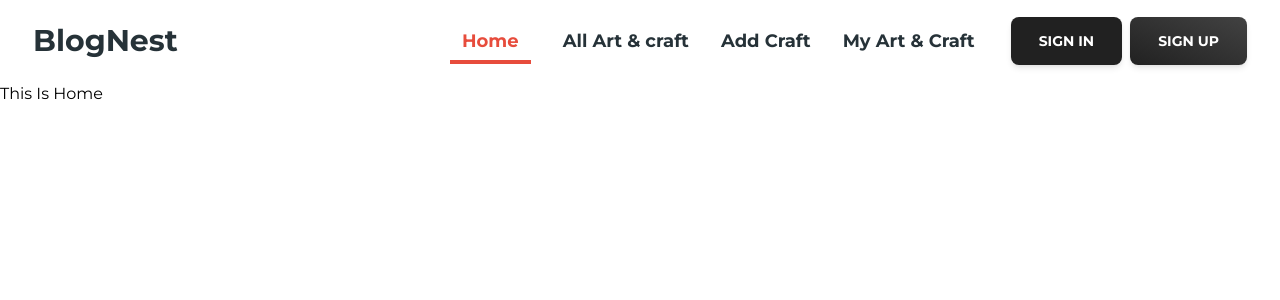
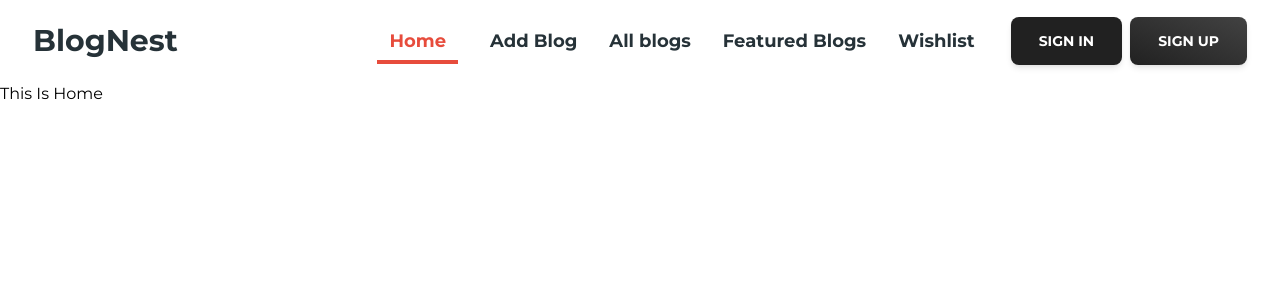
Before and after one commit to sifat26/BlogNest_Client, a React (Vite) app: page / in a window 1280 px wide. Shown: the top 300 px of the page. Built offline with nearby package versions, Linux system fonts and the light colour scheme; no server answers.

Commit message:
Navbar updated

```diff
--- a/index.html
+++ b/index.html
@@ -10,7 +10,7 @@
       href="https://fonts.googleapis.com/css2?family=Montserrat:ital,wght@0,100..900;1,100..900&display=swap"
       rel="stylesheet"
     />
-    <title>Vite + React</title>
+    <title>BlogNest</title>
   </head>
   <body>
     <div id="root"></div>
--- a/src/Pages/Shared/NavBar.jsx
+++ b/src/Pages/Shared/NavBar.jsx
@@ -55,14 +55,14 @@ export function NavBar() {
         className="p-1 font-bold font-['Montserrat'] lg:text-lg text-base"
       >
         <NavLink
-          to="/allartcraft"
+          to="/addblog"
           className={({ isActive }) =>
             isActive
               ? "px-3 py-2  border-b-4 border-b-[#E74C3C] text-[#E74C3C]"
               : ""
           }
         >
-          All Art & craft
+          Add Blog
         </NavLink>
       </Typography>
       <Typography
@@ -72,14 +72,14 @@ export function NavBar() {
         className="p-1 font-bold font-['Montserrat'] lg:text-lg text-base"
       >
         <NavLink
-          to="/addcraft"
+          to="/allblogs"
           className={({ isActive }) =>
             isActive
               ? "px-3 py-2  border-b-4 border-b-[#E74C3C] text-[#E74C3C]"
               : ""
           }
         >
-          Add Craft
+          All blogs
         </NavLink>
       </Typography>
 
@@ -90,52 +90,34 @@ export function NavBar() {
         className="p-1 font-bold font-['Montserrat'] lg:text-lg text-base"
       >
         <NavLink
-          to="/myartcraft"
+          to="/featuredblogs"
           className={({ isActive }) =>
             isActive
               ? "px-3 py-2  border-b-4 border-b-[#E74C3C] text-[#E74C3C]"
               : ""
           }
         >
-          My Art & Craft
+         Featured Blogs
         </NavLink>
       </Typography>
-      {/* <Typography
+      <Typography
         as="li"
         variant="small"
         color="blue-gray"
-        className="p-1 font-bold"
+        className="p-1 font-bold font-['Montserrat'] lg:text-lg text-base"
       >
-        <label className="flex cursor-pointer gap-2">
-          <svg
-            xmlns="http://www.w3.org/2000/svg"
-            width="20"
-            height="20"
-            viewBox="0 0 24 24"
-            fill="none"
-            stroke="currentColor"
-            strokeWidth="2"
-            strokeLinecap="round"
-            strokeLinejoin="round"
-          >
-            <circle cx="12" cy="12" r="5" />
-            <path d="M12 1v2M12 21v2M4.2 4.2l1.4 1.4M18.4 18.4l1.4 1.4M1 12h2M21 12h2M4.2 19.8l1.4-1.4M18.4 5.6l1.4-1.4" />
-          </svg>
-          <svg
-            xmlns="http://www.w3.org/2000/svg"
-            width="20"
-            height="20"
-            viewBox="0 0 24 24"
-            fill="none"
-            stroke="currentColor"
-            strokeWidth="2"
-            strokeLinecap="round"
-            strokeLinejoin="round"
-          >
-            <path d="M21 12.79A9 9 0 1 1 11.21 3 7 7 0 0 0 21 12.79z"></path>
-          </svg>
-        </label>
-      </Typography> */}
+        <NavLink
+          to="/wishlist"
+          className={({ isActive }) =>
+            isActive
+              ? "px-3 py-2  border-b-4 border-b-[#E74C3C] text-[#E74C3C]"
+              : ""
+          }
+        >
+         Wishlist
+        </NavLink>
+      </Typography>
+
     </ul>
   );
 
```
